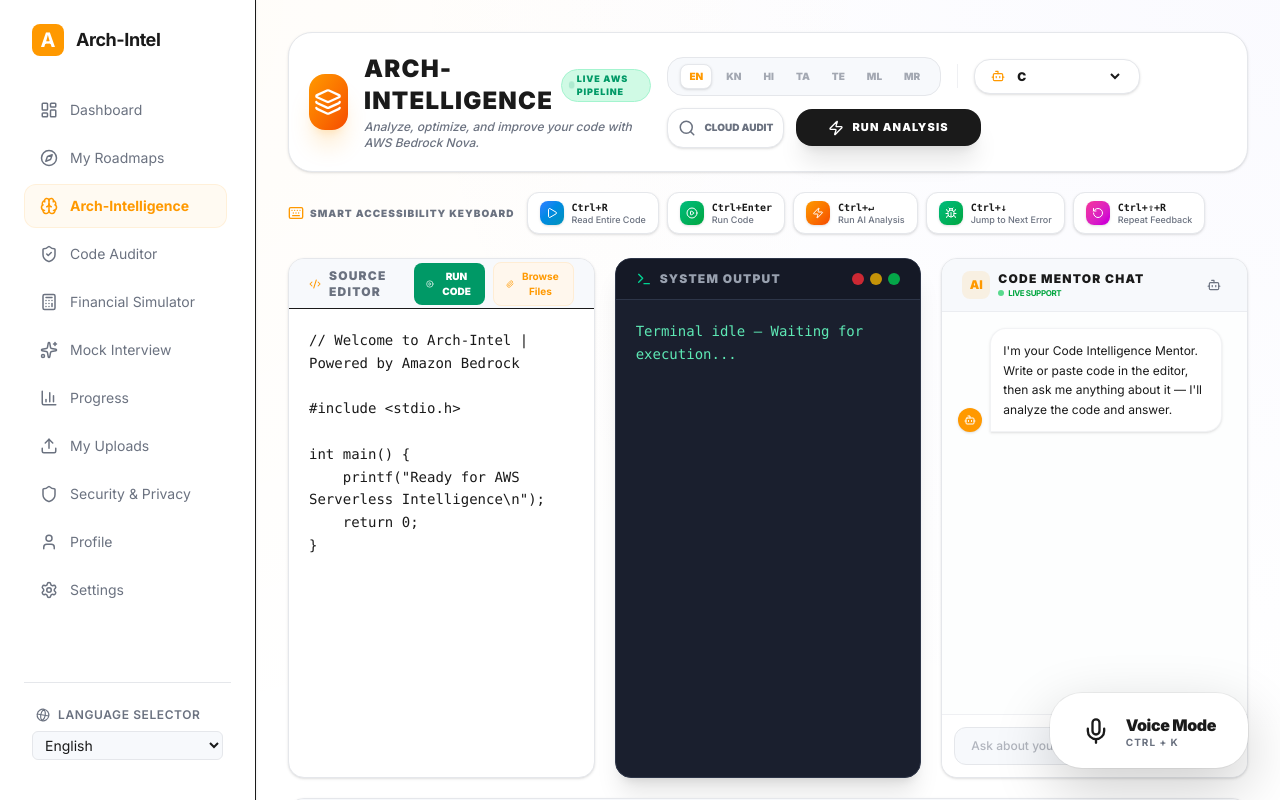
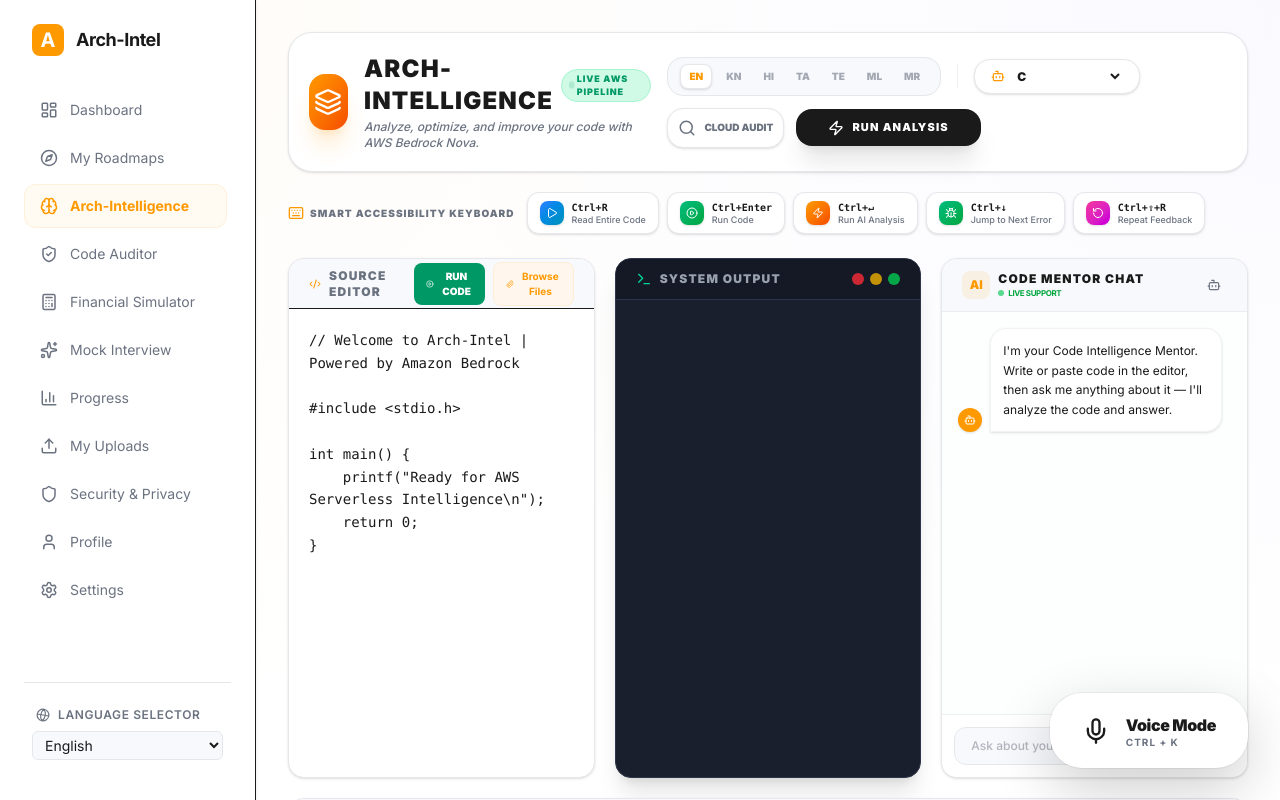
Before and after one commit to VIKASMH-Web/Arch-Intel, a Next.js app: page /en/arch-intel in a window 1280 px wide. Shown: the top 800 px of the page. Built offline with nearby package versions, Linux system fonts and the light colour scheme.

Commit message:
🧹 Terminal starts empty, shows output only when Run/Analyze is clicked

```diff
--- a/src/app/[locale]/arch-intel/page.tsx
+++ b/src/app/[locale]/arch-intel/page.tsx
@@ -243,7 +243,7 @@ int main() {
   }, [selectedLang]);
 
   const [showResults, setShowResults] = useState(false);
-  const [outputLog, setOutputLog] = useState('Terminal idle — Waiting for execution...');
+  const [outputLog, setOutputLog] = useState('');
 
   const [narrativeText, setNarrativeText] = useState('');
   const [awsResult, setAwsResult] = useState<{
```
